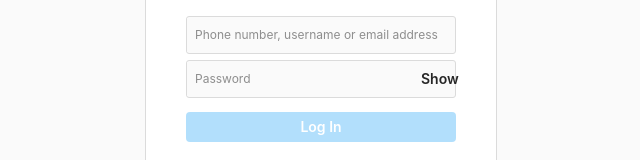
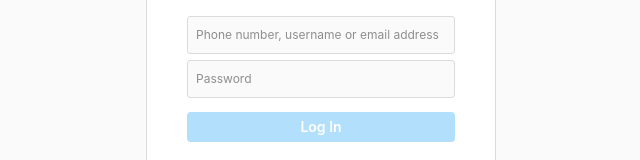
Before and after one commit to usmansbk/instagram, a React (Create React App) app: page / in a window 1280 px wide. Shown: the part 227-387 px from the top of the page, without its empty margins (319-959 px from the left). Built offline with nearby package versions, Linux system fonts and the light colour scheme.

Commit message:
Toggle password

```diff
--- a/src/components/login/Login.js
+++ b/src/components/login/Login.js
@@ -10,6 +10,7 @@ import { useState } from "react";
 const Login = () => {
   const [username, setUsername] = useState("");
   const [password, setPassword] = useState("");
+  const [showPassword, setPasswordVisibility] = useState(false);
 
   return (
     <div className={classes.container}>
@@ -29,13 +30,21 @@ const Login = () => {
                     placeholder="Password"
                     value={password}
                     onChange={(e) => setPassword(e.target.value)}
-                    type="password"
+                    type={showPassword ? "text" : "password"}
                     right={
-                      <div className={classes.passwordVisibility}>
-                        <button className={classes.visibilityButton}>
-                          Show
-                        </button>
-                      </div>
+                      !!password && (
+                        <div className={classes.passwordVisibility}>
+                          <button
+                            type="button"
+                            onClick={() =>
+                              setPasswordVisibility((mode) => !mode)
+                            }
+                            className={classes.visibilityButton}
+                          >
+                            Show
+                          </button>
+                        </div>
+                      )
                     }
                   />
                 </div>
```
